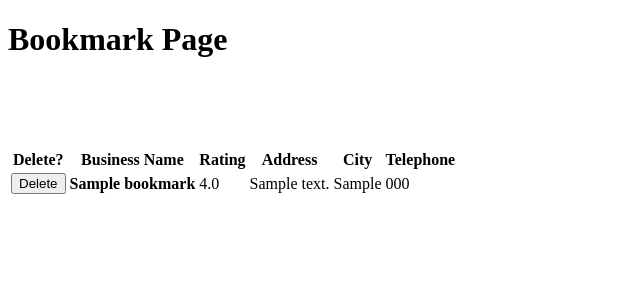
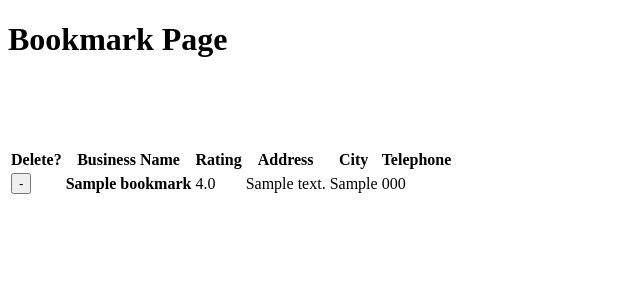
Before and after one commit to wyatt-geiger/travel_guide, a Flask app: page /get_bookmarks in a window 1280 px wide. Shown: the top 300 px of the page, without its empty margins (0-640 px from the left). Run offline with Flask 2, Linux system fonts and the light colour scheme; tables that the repository leaves empty hold one stand-in row (values such as "Sample post").

Commit message:
Changed labels of buttons to make more visually appealing

```diff
--- a/templates/bookmark.html
+++ b/templates/bookmark.html
@@ -25,7 +25,7 @@
         <tr name="bookmark_row">
             <td><form method="POST" action="get_bookmarks">
                 <input type="hidden" name="name" value="{{name}}">
-                <button type="submit">Delete</button>
+                <button type="submit">-</button>
             </form></td>
             <th> {{ name }} </th>
             <td> {{ rating }} </td>
--- a/templates/mapbox_map.html
+++ b/templates/mapbox_map.html
@@ -56,7 +56,7 @@
                 <input type="hidden" name="address" value="{{address}}">
                 <input type="hidden" name="city" value="{{city}}">
                 <input type="hidden" name="telephone" value="{{telephone}}">
-                <button type="submit">Save</button>
+                <button type="submit">+</button>
             </form></td>
             <th> {{ name }} </th>
             <td> {{ rating }} </td>
```
Also changed, not shown: bookmark_db.sqlite.
